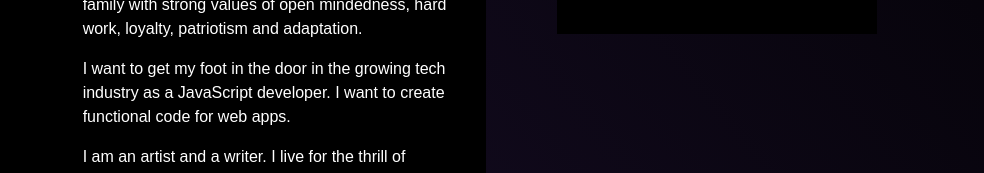
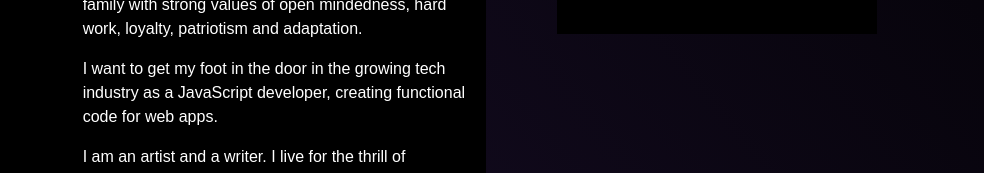
Before and after one commit to jackmidoglover/portfolio, a website: page index.html in a window 1280 px wide. Shown: the part 616-789 px from the top of the page, 296-1280 px from the left. Drawn offline with nearby package versions, Linux system fonts and the light colour scheme.

```diff
--- a/index.html
+++ b/index.html
@@ -58,7 +58,7 @@
                             My name is Jacquelyne Mido Glover. I go by Jack for short. I was born in Frankfurt, Germany to a military family with strong values of open mindedness, hard work, loyalty, patriotism and adaptation.
                         </p>
                         <p>
-                            I want to get my foot in the door in the growing tech industry as a JavaScript developer. I want to create functional code for web apps.
+                            I want to get my foot in the door in the growing tech industry as a JavaScript developer, creating functional code for web apps.
                         </p>
                             I am an artist and a writer. I live for the thrill of producing something from nothing. There is no more magical feeling in the world than to create.
                         <p>
```
